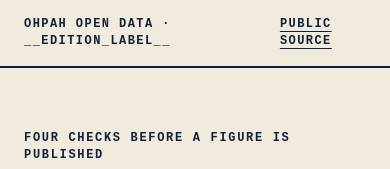
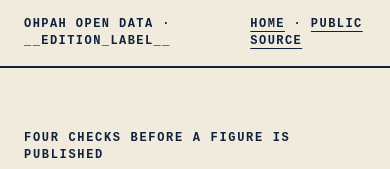
Before and after one commit to EMR-INC/emr-inc-site, a Python web app: template templates/open-data.html in a window 390 px wide. Shown: the top 169 px of the page. Run offline with Jinja, Linux system fonts and the light colour scheme; the template is opened without the code that fills it, so the values that code supplies are empty.

Commit message:
Add Home navigation and remove Position CTA

```diff
--- a/call-sign.html
+++ b/call-sign.html
@@ -22,6 +22,7 @@
 <nav class="nav">
   <div class="container nav__inner">
     <div class="nav__links">
+      <a class="nav__link" href="/">Home</a>
       <a class="nav__link" href="research.html">Research</a>
       <a class="nav__link" href="https://expectvictims.com">Expect Victims</a>
       <a class="nav__link" href="https://expectfire.com">Expect Fire</a>
--- a/call-sign/index.html
+++ b/call-sign/index.html
@@ -9,6 +9,6 @@
   <script>location.replace("/call-sign.html" + location.search + location.hash);</script>
 </head>
 <body>
-  <p><a href="/call-sign.html">Open CALL/SIGN: DASHBOARD</a></p>
+  <p><a href="/call-sign.html">Open CALL/SIGN: DASHBOARD</a> · <a href="/">Home</a></p>
 </body>
 </html>
--- a/contact.html
+++ b/contact.html
@@ -19,6 +19,7 @@
 <nav class="nav">
   <div class="container nav__inner">
     <div class="nav__links">
+      <a class="nav__link" href="/">Home</a>
       <a class="nav__link" href="research.html">Research</a>
       <a class="nav__link" href="https://expectvictims.com">Expect Victims</a>
       <a class="nav__link" href="https://expectfire.com">Expect Fire</a>
--- a/index.html
+++ b/index.html
@@ -66,7 +66,6 @@
               argue for keeping it open.
             </p>
             <div class="btn-row">
-              <a class="btn btn--line" href="open-data.html">Read our position</a>
               <a class="btn btn--line" href="https://expectvictims.com">See the platform</a>
             </div>
           </div>
--- a/internal/research.html
+++ b/internal/research.html
@@ -24,6 +24,7 @@
 <nav class="nav">
   <div class="container nav__inner">
     <div class="nav__links">
+      <a class="nav__link" href="/">Home</a>
       <a class="nav__link" href="research.html">Research</a>
       <a class="nav__link" href="https://expectvictims.com">Expect Victims</a>
       <a class="nav__link" href="https://expectfire.com">Expect Fire</a>
--- a/member-research.html
+++ b/member-research.html
@@ -50,6 +50,7 @@
 <nav class="nav">
   <div class="container nav__inner">
     <div class="nav__links">
+      <a class="nav__link" href="/">Home</a>
       <a class="nav__link" href="research.html">Research</a>
       <a class="nav__link" href="https://expectvictims.com">Expect Victims</a>
       <a class="nav__link" href="https://expectfire.com">Expect Fire</a>
--- a/open-data.html
+++ b/open-data.html
@@ -408,7 +408,7 @@
 <main class="page" data-sd-id="2">
   <header class="mast" data-sd-id="3">
     <span id="edition_label" data-sd-id="4">OHPAH open data · rolling seven days</span>
-    <a href="research.html" data-sd-id="5">Public source</a>
+    <span><a href="/" data-sd-id="54">Home</a> · <a href="research.html" data-sd-id="5">Public source</a></span>
   </header>
 
   <section class="hero-section" data-sd-id="6">
--- a/open-data/index.html
+++ b/open-data/index.html
@@ -9,6 +9,6 @@
   <script>location.replace("/open-data.html" + location.search + location.hash);</script>
 </head>
 <body>
-  <p><a href="/open-data.html">Open the interactive data artwork</a></p>
+  <p><a href="/open-data.html">Open the interactive data artwork</a> · <a href="/">Home</a></p>
 </body>
 </html>
--- a/research/index.html
+++ b/research/index.html
@@ -9,6 +9,6 @@
   <script>location.replace("/research.html" + location.search + location.hash);</script>
 </head>
 <body>
-  <p><a href="/research.html">Open the public research report</a></p>
+  <p><a href="/research.html">Open the public research report</a> · <a href="/">Home</a></p>
 </body>
 </html>
--- a/scripts/update_research.py
+++ b/scripts/update_research.py
@@ -85,8 +85,8 @@
     limits = "".join(f"<li>{html.escape(item)}</li>" for item in snapshot["limitations"])
     metrics = snapshot["metrics"]
     return f"""<!doctype html><html lang='en'><head><meta charset='utf-8'><meta name='viewport' content='width=device-width,initial-scale=1'><title>Research · Daily Call Record · EMR Inc.</title><meta name='description' content='Daily aggregate call-traffic research used by the EMR Inc. open-data artwork.'><link rel='canonical' href='https://emr-inc.net/research'><style>
-:root{{--stock:#F1EBDD;--ink:#10213B;--red:#D5222A;--blue:#2363A0;--green:#287443;--yellow:#E5C500}}*{{box-sizing:border-box}}body{{margin:0;background:var(--stock);color:var(--ink);font:16px/1.6 'Courier New',monospace}}a{{color:inherit}}header,main,footer{{padding:clamp(24px,5vw,72px)}}header{{border-bottom:2px solid var(--ink)}}h1{{font:900 clamp(56px,12vw,190px)/.82 'Arial Black',Arial,sans-serif;letter-spacing:-.065em;margin:.2em 0;text-transform:uppercase}}.lede{{max-width:70ch}}.metrics{{display:grid;grid-template-columns:repeat(3,1fr);background:var(--ink);color:var(--stock)}}.metric{{padding:32px;border-right:1px solid var(--stock)}}.metric strong{{display:block;font:900 clamp(36px,6vw,78px)/1 'Arial Black',Arial,sans-serif}}.grid{{display:grid;grid-template-columns:1fr 1fr;gap:40px;margin:64px 0}}table{{width:100%;border-collapse:collapse}}th,td{{padding:12px;border-bottom:1px solid var(--ink);text-align:left}}td{{text-align:right;font-weight:bold}}.method{{display:grid;grid-template-columns:repeat(2,1fr);gap:24px}}article{{border:2px solid var(--ink);padding:24px}}article h2{{font:900 30px/1 'Arial Black',Arial,sans-serif;text-transform:uppercase}}footer{{border-top:2px solid var(--ink)}}@media(max-width:760px){{.metrics,.grid,.method{{grid-template-columns:1fr}}.metric{{border-bottom:1px solid var(--stock)}}}}
-</style></head><body><header><p>OHPAH research file · refreshed daily</p><h1>The call<br>record.</h1><p class='lede'>This is the public source document for the open-data artwork. It contains aggregate counts only. Raw transcripts, addresses, row links, and person-level records remain outside the public site.</p></header><section class='metrics'><div class='metric'><span>Alert candidates</span><strong>{metrics['total_alert_candidates']}</strong></div><div class='metric'><span>Mean per 24 hours</span><strong>{metrics['mean_per_24_hours']:.1f}</strong></div><div class='metric'><span>Night share</span><strong>{metrics['night_share_pct']:.1f}%</strong></div></section><main><p><a href='open-data.html'>Open the interactive data artwork →</a></p><p><strong>Window:</strong> {html.escape(snapshot['window']['start_et'])} through {html.escape(snapshot['window']['end_et'])}. <strong>Generated:</strong> {html.escape(snapshot['generated_at_utc'])}.</p><div class='grid'><section><h2>Daily field</h2><table><tbody>{daily_rows}</tbody></table></section><section><h2>Broad call types</h2><table><tbody>{type_rows}</tbody></table></section></div><section class='method'>{methods}</section><section><h2>Limits</h2><ul>{limits}</ul></section></main><footer>EMR Inc. · aggregate public research · source snapshot <a href='data/research.json'>JSON</a></footer></body></html>"""
+:root{{--stock:#F1EBDD;--ink:#10213B;--red:#D5222A;--blue:#2363A0;--green:#287443;--yellow:#E5C500}}*{{box-sizing:border-box}}body{{margin:0;background:var(--stock);color:var(--ink);font:16px/1.6 'Courier New',monospace}}a{{color:inherit}}.page-nav{{display:flex;gap:20px;padding:18px clamp(24px,5vw,72px);border-bottom:1px solid var(--ink);font-weight:bold;text-transform:uppercase}}header,main,footer{{padding:clamp(24px,5vw,72px)}}header{{border-bottom:2px solid var(--ink)}}h1{{font:900 clamp(56px,12vw,190px)/.82 'Arial Black',Arial,sans-serif;letter-spacing:-.065em;margin:.2em 0;text-transform:uppercase}}.lede{{max-width:70ch}}.metrics{{display:grid;grid-template-columns:repeat(3,1fr);background:var(--ink);color:var(--stock)}}.metric{{padding:32px;border-right:1px solid var(--stock)}}.metric strong{{display:block;font:900 clamp(36px,6vw,78px)/1 'Arial Black',Arial,sans-serif}}.grid{{display:grid;grid-template-columns:1fr 1fr;gap:40px;margin:64px 0}}table{{width:100%;border-collapse:collapse}}th,td{{padding:12px;border-bottom:1px solid var(--ink);text-align:left}}td{{text-align:right;font-weight:bold}}.method{{display:grid;grid-template-columns:repeat(2,1fr);gap:24px}}article{{border:2px solid var(--ink);padding:24px}}article h2{{font:900 30px/1 'Arial Black',Arial,sans-serif;text-transform:uppercase}}footer{{border-top:2px solid var(--ink)}}@media(max-width:760px){{.metrics,.grid,.method{{grid-template-columns:1fr}}.metric{{border-bottom:1px solid var(--stock)}}}}
+</style></head><body><nav class='page-nav' aria-label='Page navigation'><a href='/'>Home</a><a href='open-data.html'>Open data</a></nav><header><p>OHPAH research file · refreshed daily</p><h1>The call<br>record.</h1><p class='lede'>This is the public source document for the open-data artwork. It contains aggregate counts only. Raw transcripts, addresses, row links, and person-level records remain outside the public site.</p></header><section class='metrics'><div class='metric'><span>Alert candidates</span><strong>{metrics['total_alert_candidates']}</strong></div><div class='metric'><span>Mean per 24 hours</span><strong>{metrics['mean_per_24_hours']:.1f}</strong></div><div class='metric'><span>Night share</span><strong>{metrics['night_share_pct']:.1f}%</strong></div></section><main><p><a href='open-data.html'>Open the interactive data artwork →</a></p><p><strong>Window:</strong> {html.escape(snapshot['window']['start_et'])} through {html.escape(snapshot['window']['end_et'])}. <strong>Generated:</strong> {html.escape(snapshot['generated_at_utc'])}.</p><div class='grid'><section><h2>Daily field</h2><table><tbody>{daily_rows}</tbody></table></section><section><h2>Broad call types</h2><table><tbody>{type_rows}</tbody></table></section></div><section class='method'>{methods}</section><section><h2>Limits</h2><ul>{limits}</ul></section></main><footer>EMR Inc. · aggregate public research · source snapshot <a href='data/research.json'>JSON</a></footer></body></html>"""
 
 
 def validate(snapshot: dict, open_data: str, research: str) -> None:
--- a/templates/open-data.html
+++ b/templates/open-data.html
@@ -408,7 +408,7 @@
 <main class="page" data-sd-id="2">
   <header class="mast" data-sd-id="3">
     <span id="edition_label" data-sd-id="4">OHPAH open data · __EDITION_LABEL__</span>
-    <a href="research.html" data-sd-id="5">Public source</a>
+    <span><a href="/" data-sd-id="54">Home</a> · <a href="research.html" data-sd-id="5">Public source</a></span>
   </header>
 
   <section class="hero-section" data-sd-id="6">
```
Also changed, not shown: research.html (+2 -2 lines).
